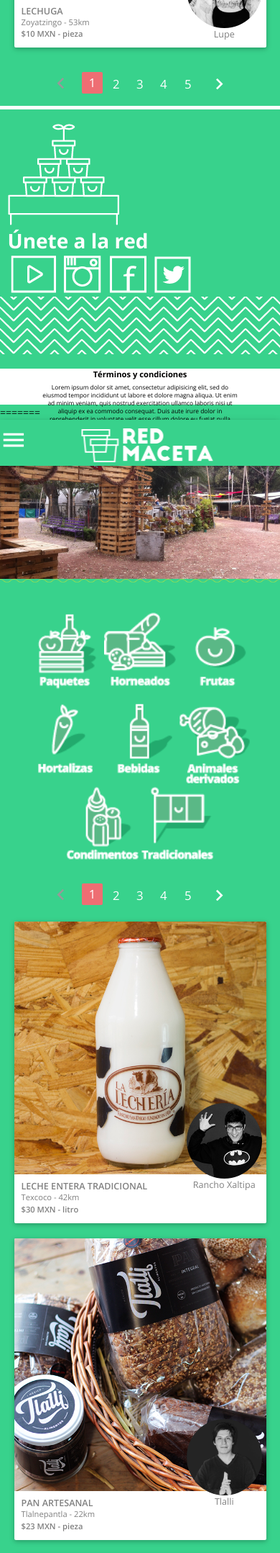
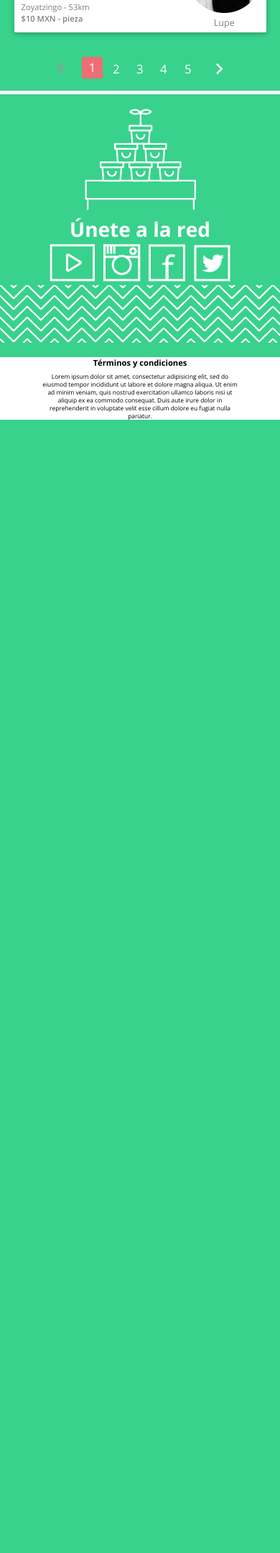
Before and after one commit to hugeek95/Red_maceta, a PHP site: page /galeria.html in a window 390 px wide. Shown: the part 3053-5210 px from the top of the page at 72% size. After the commit the page ends 3636 px from the top, so only its background shows below. Run offline with PHP 8.4, Linux system fonts and the light colour scheme; some libraries are stand-ins or nearby versions.

Commit message:
Revert "Merge remote-tracking branch 'origin/mario' into mario"
This reverts commit e4aa883f0c1cde8329b802b5490f7f8d7aff753d, reversing
changes made to 443f656554b7724a6646dd844e9998a0df235299.

```diff
--- a/css/style.css
+++ b/css/style.css
@@ -91,47 +91,6 @@
   bottom: 0;
 }
 /*Video*/
-<<<<<<< HEAD
-
-/*Formulario*/
-.layer{
-  background-image: url(../img/jpgs/silla.jpg);
-  background-size: cover;
-  position: relative;
-}
-.formulario {
-    background-color: rgba(223, 93, 93, 0.5);
-=======
-}
-@media only screen and (max-width: 601px)
-{
-  div.encabezado div.container p{
-    font-size: 1.4rem;
-}
-div.encabezado div.container{
-  width: 90%;
-}
-}
-@media only screen and (max-width: 301px)
-{
-  div.encabezado div.container p{
-    font-size: 1.0rem;;
-}
-}
-/*Fondo*/
-.fondo{
-  background-image: url(../img/jpgs/tomates.jpg);
-  background-size: cover;
-  height: 600px;
-}
-.ilustracion{
-  position: absolute;
-  right: 0;
-  bottom: 0;
-}
-/*Video*/
-=======
->>>>>>> origin/mario
 
 /*Formulario*/
 .layer{
@@ -384,7 +286,6 @@
   width: 95px;
   height: auto;
 }
-<<<<<<< HEAD
 /*Galería*/
 @media only screen and (min-width: 993px){
 .galeria .container{
@@ -401,9 +302,6 @@
 
 /*Cards*/
 
-=======
-/*Cards*/
->>>>>>> origin/mario
 .row .col.card{
   padding: 0;
   margin: 20px;
@@ -440,7 +338,6 @@
   color: #818181;
   text-align: left;
 }
-<<<<<<< HEAD
 .card .card-reveal .card-title{
   font-size: 1.5rem;
   font-weight: 600;
@@ -476,8 +373,6 @@
   text-align: center;
   height: 2rem;
 }
-=======
->>>>>>> origin/mario
 /*Footer*/
 footer div.col{
   text-align: center;
--- a/galeria.html
+++ b/galeria.html
@@ -1,4 +1,3 @@
-<<<<<<< HEAD
 <!DOCTYPE html>
 <html>
     <head>
@@ -292,276 +291,3 @@
     <script src="js/init.js"></script>
     </body>
 </html>
-=======
-<!DOCTYPE html>
-<html>
-    <head>
-      <meta http-equiv="Content-Type" content="text/html; charset=UTF-8"/>
-      <meta name="viewport" content="width=device-width, initial-scale=1, maximum-scale=1.0"/>
-      <title>Red Maceta</title>
-      <link rel="icon" href="img/favicon.png" type="image/png">
-
-      <!-- CSS  -->
-      <link href="https://fonts.googleapis.com/icon?family=Material+Icons" rel="stylesheet">
-      <link href='https://fonts.googleapis.com/css?family=Open+Sans:400,300,600,800italic,400italic,600,600italic,700,700italic&subset=latin,latin-ext' rel='stylesheet' type='text/css'>
-      <link href="css/materialize.css" type="text/css" rel="stylesheet" media="screen,projection"/>
-      <link href="css/style.css" type="text/css" rel="stylesheet" media="screen,projection"/>
-    </head>
-    <body>
-
-    <!--Navegador-->
-    <div class="navbar-fixed green">
-      <nav class="green">
-      <div class="nav-wrapper">
-        <a href="index.html" class="brand-logo"><img src="img/png/red.png" alt="" /></a>
-        <a href="#" data-activates="mobile-demo" class="button-collapse"><i class="material-icons">menu</i></a>
-        <ul class="right hide-on-med-and-down">
-          <li><a href="funcionamiento.html">Así funciona</a></li>
-          <li><a href="conocenos.html">¡Conócenos!</a></li>
-          <li><a href="index.html#productores">Soy productor</a></li>
-          <li class="active"><a href="#">Llévele</a></li>
-        </ul>
-        <ul class="side-nav" id="mobile-demo">
-          <li><a href="funcionamiento.html">Así funciona</a></li>
-          <li><a href="conocenos.html">¡Conócenos!</a></li>
-          <li><a href="index.html#productores">Soy productor</a></li>
-          <li class="active"><a href="#">Llévele</a></li>
-        </ul>
-      </div>
-      </nav>
-    </div>
-    <!--/Navegador-->
-    <!-- Inicio -->
-    <div class="inicio">
-      <!--Encabezado-->
-      <div class="encabezado conocenos green valign-wrapper">
-        <div class="slider center-align">
-              <ul class="slides">
-                <li>
-                  <img src="img/jpgs/slider1.jpg"> <!-- random image -->
-                </li>
-                <li>
-                  <img src="img/jpgs/slider2.jpg"> <!-- random image -->
-                </li>
-                <li>
-                  <img src="img/jpgs/slider3.jpg"> <!-- random image -->
-                </li>
-              </ul>
-        </div>
-
-      </div>
-
-      <!--/Encabezado-->
-
-      <!--Galeria-->
-      <div class="green">
-      <br/><br/>
-
-       <div class="categorias center">
-           <a href=""><img src="img/png/categoria1_paqt.png"></a>
-           <a href=""><img src="img/png/categoria6_horneados.png"></a>
-           <a href=""><img src="img/png/categoria3_frutas.png"></a>
-           <a href=""><img src="img/png/categoria2_hortalizas.png"></a>
-           <a href=""><img src="img/png/categoria4_bebidas.png"></a>
-           <a href=""> <img src="img/png/categoria5_derivadosanim.png" ></a>
-           <a href=""><img src="img/png/categoria7_condim.png"></a>
-           <a href=""><img src="img/png/categoria8_tradi.png"></a>
-      </div>
-
-      <div class="paginas center-align">
-        <ul class="pagination text-white">
-        <li class="disabled"><a href="#!"><i class="material-icons">chevron_left</i></a></li>
-        <li class="active"><a href="#!">1</a></li>
-        <li class="waves-effect"><a href="#!">2</a></li>
-        <li class="waves-effect"><a href="#!">3</a></li>
-        <li class="waves-effect"><a href="#!">4</a></li>
-        <li class="waves-effect"><a href="#!">5</a></li>
-        <li class="waves-effect"><a href="#!"><i class="material-icons">chevron_right</i></a></li>
-        </ul>
-      </div>
-
-      <div class="container center-align green">
-
-       <!--  fila 1 -->
-      <div class="row">
-          <!--  card 1 -->
-          <div class="col l4 m6 s12">
-          <div class="card">
-              <div class="card-image waves-effect waves-block waves-light">
-                <img class="activator" src="img/productos/leche.jpg">
-              </div>
-              <div class="card-content">
-                <p class="card-title">LECHE ENTERA TRADICIONAL</p>
-                <p class="card-subtitle">Texcoco - 42km</p>
-                <p class="precio">$30 MXN - litro</p>
-              </div>
-              <div class="foto-productor">
-                <a href="#"><img src="img/jpgs/vlad.png" class="circle responsive-img" alt="" />
-                <p>Rancho Xaltipa</p></a>
-              </div>
-              <div class="card-reveal">
-                <span class="card-title grey-text text-darken-4">Leche bronca<i class="material-icons right">close</i></span>
-                <p>Rancho Texcoco</p>
-                <p>Texcoco</p><p>42 km</p>
-              </div>
-          </div>
-          </div>
-          <!--  /card 1 -->
-          <!--  card 2 -->
-          <div class="col l4 m6 s12">
-          <div class="card">
-              <div class="card-image waves-effect waves-block waves-light">
-                <img class="activator" src="img/productos/2.jpg">
-              </div>
-              <div class="card-content">
-                <p class="card-title">PAN ARTESANAL</p>
-                <p class="card-subtitle">Tlalnepantla - 22km</p>
-                <p class="precio">$23 MXN - pieza</p>
-              </div>
-              <div class="foto-productor">
-                <a href="#"><img src="img/jpgs/stevee.png" class="circle responsive-img" alt="" />
-                <p>Tlalli</p></a>
-              </div>
-              <div class="card-reveal">
-                <span class="card-title grey-text text-darken-4">Leche bronca<i class="material-icons right">close</i></span>
-                <p>Rancho Texcoco</p>
-                <p>Texcoco</p><p>42 km</p>
-              </div>
-          </div>
-          </div>
-          <!--  /card 2 -->
-          <!--  card 3 -->
-          <div class="col l4 m6 s12">
-          <div class="card">
-              <div class="card-image waves-effect waves-block waves-light">
-                <img class="activator" src="img/productos/fourpack.jpg">
-              </div>
-              <div class="card-content">
-                <p class="card-title">FOURPACK CERVEZA</p>
-                <p class="card-subtitle">CDMX - 1km</p>
-                <p class="precio">$120 MXN - pieza</p>
-              </div>
-              <div class="foto-productor">
-                <a href="#"><img src="img/jpgs/weritoquesiesmoncada.png" class="circle responsive-img" alt="" />
-                <p>Cervecería Inconsciente</p></a>
-              </div>
-              <div class="card-reveal">
-                <span class="card-title grey-text text-darken-4">Leche bronca<i class="material-icons right">close</i></span>
-                <p>Rancho Texcoco</p>
-                <p>Texcoco</p><p>42 km</p>
-              </div>
-          </div>
-          </div>
-          <!--  /card 3 -->
-          </div>
-          <!--  /fila 2 -->
-          <!--  fila 1 -->
-         <div class="row">
-             <!--  card 1 -->
-             <div class="col l4 m6 s12">
-             <div class="card">
-                 <div class="card-image waves-effect waves-block waves-light">
-                   <img class="activator" src="img/productos/huevos.jpg">
-                 </div>
-                 <div class="card-content">
-                   <p class="card-title">HUEVO ORGÁNICO</p>
-                   <p class="card-subtitle">Amecameca - 48km</p>
-                   <p class="precio">$60 MXN - docena</p>
-                 </div>
-                 <div class="foto-productor">
-                   <a href="#"><img src="img/jpgs/alejandra.png" class="circle responsive-img" alt="" />
-                   <p>Rancho el Castillo</p></a>
-                 </div>
-                 <div class="card-reveal">
-                   <span class="card-title grey-text text-darken-4">Leche bronca<i class="material-icons right">close</i></span>
-                   <p>Rancho Texcoco</p>
-                   <p>Texcoco</p><p>42 km</p>
-                 </div>
-             </div>
-             </div>
-             <!--  /card 1 -->
-             <!--  card 2 -->
-             <div class="col l4 m6 s12">
-             <div class="card">
-                 <div class="card-image waves-effect waves-block waves-light">
-                   <img class="activator" src="img/productos/aguacate.jpg">
-                 </div>
-                 <div class="card-content">
-                   <p class="card-title">AGUACATE HASS</p>
-                   <p class="card-subtitle">Ecatzingo - 67km</p>
-                   <p class="precio">$9 MXN - pieza</p>
-                 </div>
-                 <div class="foto-productor">
-                   <a href="#"><img src="img/jpgs/diana.png" class="circle responsive-img" alt="" />
-                   <p>Doña Valentina</p></a>
-                 </div>
-                 <div class="card-reveal">
-                   <span class="card-title grey-text text-darken-4">Leche bronca<i class="material-icons right">close</i></span>
-                   <p>Rancho Texcoco</p>
-                   <p>Texcoco</p><p>42 km</p>
-                 </div>
-             </div>
-             </div>
-             <!--  /card 2 -->
-             <!--  card 3 -->
-             <div class="col l4 m6 s12">
-             <div class="card">
-                 <div class="card-image waves-effect waves-block waves-light">
-                   <img class="activator" src="img/productos/lechuga.jpg">
-                 </div>
-                 <div class="card-content">
-                   <p class="card-title">LECHUGA</p>
-                   <p class="card-subtitle">Zoyatzingo - 53km</p>
-                   <p class="precio">$10 MXN - pieza</p>
-                 </div>
-                 <div class="foto-productor">
-                   <a href="#"><img src="img/jpgs/jade.png" class="circle responsive-img" alt="" />
-                   <p>Lupe</p></a>
-                 </div>
-                 <div class="card-reveal">
-                   <span class="card-title grey-text text-darken-4">Leche bronca<i class="material-icons right">close</i></span>
-                   <p>Rancho Texcoco</p>
-                   <p>Texcoco</p><p>42 km</p>
-                 </div>
-             </div>
-             </div>
-             <!--  /card 3 -->
-             </div>
-             <!--  /fila 2 -->
-      </div>
-      <!--/Galeria-->
-    <!-- /Inicio -->
-
-    <footer class="page-footer green">
-        <div class="row">
-              <div class="col l4 push-l4 m4 push-m4 s12">
-                <img class="img-responsive" src="img/png/ilus_red.png" alt="Únete" />
-                <p class="white-text">Únete a la red</p>
-              </div>
-              <div class="col l4 pull-l4 pull-m4 m4 s12">
-                <a href="https://www.youtube.com/channel/UCgfJfuLthCYz6ojpH8xHq1g" target="_blank"><img class="img-responsive" src="img/png/redes_youtube.png" alt="Canal de youtube" /></a>
-                <a href="https://www.youtube.com/channel/UCgfJfuLthCYz6ojpH8xHq1g" target="_blank"><img class="img-responsive" src="img/png/redes_insta.png" alt="Instagram" /></a>
-                <a href="https://www.facebook.com/redmaceta/?fref=ts" target="_blank"><img class="img-responsive" src="img/png/redes_face.png" alt="Facebook" /></a>
-                <a href="https://twitter.com/RedMaceta" target="_blank"><img class="img-responsive" src="img/png/redes_twitter.png" alt="Twitter" /></a>
-              </div>
-              <div class="col l4 m4 s12 patron">
-              </div>
-        </div>
-      <div class="footer-copyright white">
-        <div class="container center-align term">
-        <h6 class="black-text">Términos y condiciones</h6>
-        <p class="black-text">
-        Lorem ipsum dolor sit amet, consectetur adipisicing elit, sed do eiusmod tempor incididunt ut labore et dolore magna aliqua. Ut enim ad minim veniam, quis nostrud exercitation ullamco laboris nisi ut aliquip ex ea commodo consequat. Duis aute irure dolor in reprehenderit in voluptate velit esse cillum dolore eu fugiat nulla pariatur.
-        </p>
-        </div>
-      </div>
-    </footer>
-    <!--/Footer-->
-
-    <!--  Scripts-->
-    <script src="https://code.jquery.com/jquery-2.1.1.min.js"></script>
-    <script src="js/materialize.js"></script>
-    <script src="js/init.js"></script>
-    </body>
-</html>
->>>>>>> origin/mario
```
Also changed, not shown: other parts of css/style.css (+0 -57 lines), conocenos.html (+0 -105 lines), funcionamiento.html (+0 -102 lines), img/jpgs/noshé.png (renamed from img/jpgs/noshe.png), img/png/categoría1_paqt.png (renamed from img/png/categoria1_paqt.png), img/png/categoría5_derivadosanim.png (renamed from img/png/categoria5_derivadosanim.png).
